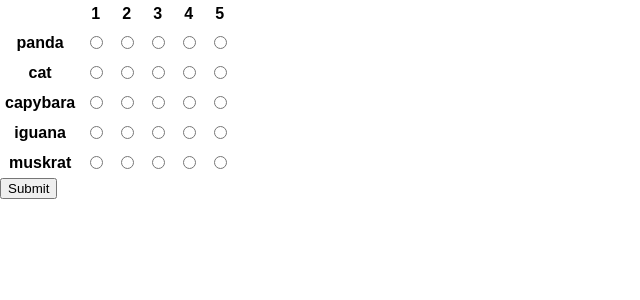
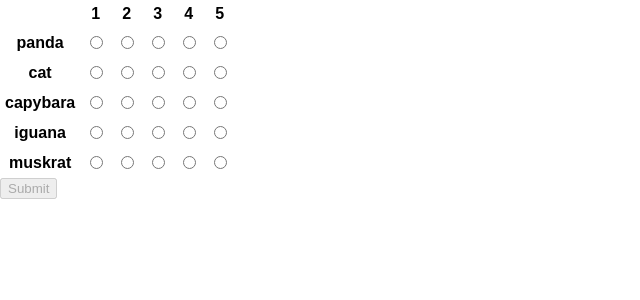
Before and after one commit to HuydDo/js_react_problem-, a React (Create React App) app in the folder js_react_problem/: page / in a window 1280 px wide. Shown: the top 300 px of the page, without its empty margins (0-640 px from the left). Built offline with nearby package versions, Linux system fonts and the light colour scheme.

Commit message:
modified Animal.js MainPage.jsx

```diff
--- a/js_react_problem/src/components/Animal.js
+++ b/js_react_problem/src/components/Animal.js
@@ -6,9 +6,6 @@ class Animal extends Component{
     this.name = name;
     this.rank = rank;
   }
-
-
 }
 
-
 export default Animal;
--- a/js_react_problem/src/components/MainPage.jsx
+++ b/js_react_problem/src/components/MainPage.jsx
@@ -9,7 +9,8 @@ class MainPage extends React.Component {
     this.state = {
       animals: ['panda','cat','capybara','iguana','muskrat'].map((name) => {
         return new Animal(name);
-      })
+      }),
+      error: ''
     };
   }
 
@@ -17,9 +18,25 @@ class MainPage extends React.Component {
       console.log(`Name: ${name} rank: ${rank}`)
   }
 
-  handleSubmit = event => {
-    event.preventDefault()
-    this.props.getValue(this.state)
+  // handleSubmit = event => {
+
+  //   event.preventDefault()
+  //   this.props.getValue(this.state)
+  // }
+
+  checkForUnique = () => {
+    // Show this error message: `Ranks must be unique` whenever the user has selected the
+  //  same rank on multiple rows.
+    this.setState({
+      error : "Ranks must be unique"
+    })
+
+  }
+
+  isDisabled = () =>{
+   // The submit button is disabled by default. Enable it when all rows have a
+   // rank selected and all selected ranks are unique.
+    return true
   }
 
   render() {
@@ -53,8 +70,7 @@ class MainPage extends React.Component {
           </tbody>
         </table>
         <div>{this.state.error}</div>
-        <input type="submit" onSubmit={this.handleSubmit} />
-        {/* <button type="submit">Submit</button> */}
+        <input type="submit" value="Submit" disabled={this.isDisabled()} />        {/* <button type="submit">Submit</button> */}
         {/* </form> */}
       </div>
     );
```
Also changed, not shown: 2 other files (tests, documents, lock files or other folders).
